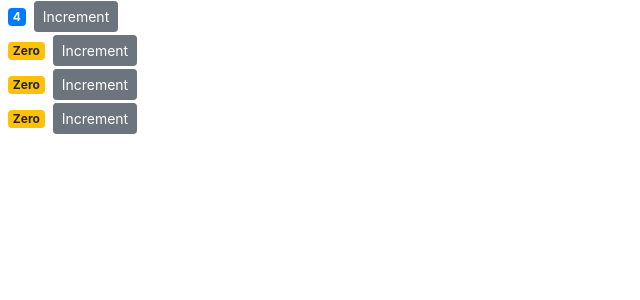
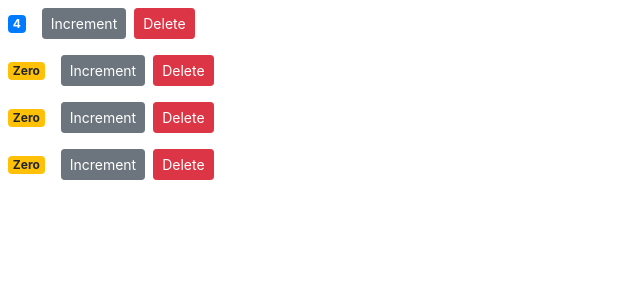
Before and after one commit to cmburch/react-app, a React (Create React App) app: page / in a window 1280 px wide. Shown: the top 300 px of the page, without its empty margins (0-640 px from the left). Built offline with nearby package versions, Linux system fonts and the light colour scheme.

Commit message:
raising and handle events child to parent

```diff
--- a/src/components/counter.jsx
+++ b/src/components/counter.jsx
@@ -16,7 +16,9 @@ class Counter extends Component {
         return (
             <div>
                 <span className={this.getBadgeClasses()} >{this.formatCount()}</span>
-                <button onClick={this.handleIncrement} className="btn btn-secondary btn-sm">Increment</button>
+                <button onClick={this.handleIncrement} className="btn btn-secondary btn-sm m-2">Increment</button>
+                <button onClick={this.props.onDelete} className="btn btn-danger btn-sm">Delete</button>
+
             </div>
         );
     }
--- a/src/components/counters.jsx
+++ b/src/components/counters.jsx
@@ -11,12 +11,16 @@ class Counters extends Component {
             {id: 4, value: 0 }
         ]
      }
+
+     handleDelete = () => {
+         console.log('handle delete');
+     }
     render() {
         const {counters} = this.state;
         return (
         <div>
             {counters.map(counter =>
-              <Counter key={counter.id} value={counter.value} />
+              <Counter key={counter.id} onDelete={this.handleDelete} value={counter.value} />
             )}
         </div>
         );
```
